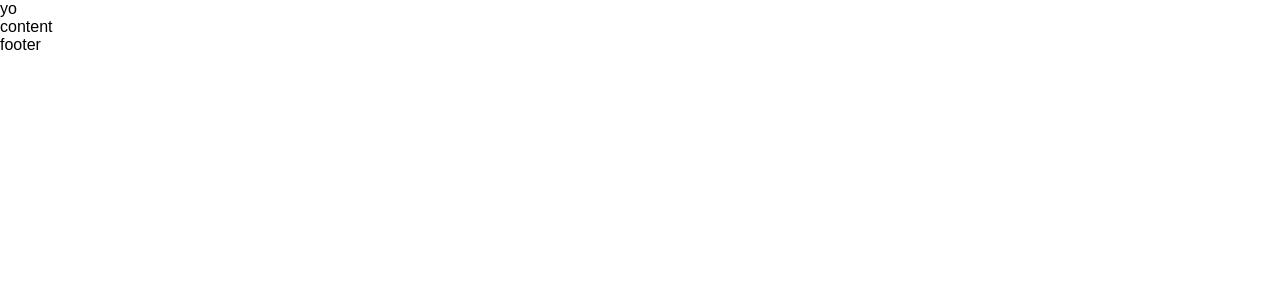
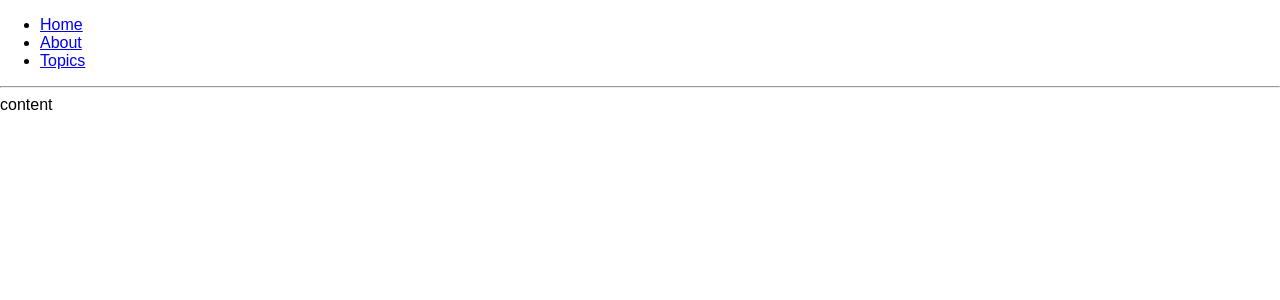
Before and after one commit to mattszabo/mattcodes, a React (Create React App) app: page / in a window 1280 px wide. Shown: the top 300 px of the page. Built offline with nearby package versions, Linux system fonts and the light colour scheme.

Commit message:
react-router-dom for routing - implemented documentation example

```diff
--- a/package.json
+++ b/package.json
@@ -5,6 +5,7 @@
   "dependencies": {
     "react": "^16.4.0",
     "react-dom": "^16.4.0",
+    "react-router-dom": "^4.2.2",
     "react-scripts": "1.1.4"
   },
   "scripts": {
--- a/src/App.css
+++ /dev/null
@@ -1,28 +0,0 @@
-.App {
-  text-align: center;
-}
-
-.App-logo {
-  animation: App-logo-spin infinite 20s linear;
-  height: 80px;
-}
-
-.App-header {
-  background-color: #222;
-  height: 150px;
-  padding: 20px;
-  color: white;
-}
-
-.App-title {
-  font-size: 1.5em;
-}
-
-.App-intro {
-  font-size: large;
-}
-
-@keyframes App-logo-spin {
-  from { transform: rotate(0deg); }
-  to { transform: rotate(360deg); }
-}
--- a/src/App.js
+++ b/src/App.js
@@ -1,6 +1,5 @@
 import React, { Component } from 'react'
 import { Layout } from './components/layout/Layout'
-import './App.css'
 
 class App extends Component {
   render() {
--- a/src/components/layout/Layout.jsx
+++ b/src/components/layout/Layout.jsx
@@ -1,14 +1,55 @@
 import React from 'react'
 import { Navbar, Content, Footer } from '../'
+import { BrowserRouter as Router, Route, Link } from 'react-router-dom'
 
 export class Layout extends React.Component {
   render() {
+    const About = () => (
+      <div>
+        <h2>About</h2>
+      </div>
+    )
+
+    const Topic = ({ match }) => (
+      <div>
+        <h3>{match.params.topicId}</h3>
+      </div>
+    )
+
+    const Topics = ({ match }) => (
+      <div>
+        <h2>Topics</h2>
+        <ul>
+          <li>
+            <Link to={`${match.url}/rendering`}>Rendering with React</Link>
+          </li>
+          <li>
+            <Link to={`${match.url}/components`}>Components</Link>
+          </li>
+          <li>
+            <Link to={`${match.url}/props-v-state`}>Props v. State</Link>
+          </li>
+        </ul>
+
+        <Route path={`${match.path}/:topicId`} component={Topic} />
+        <Route
+          exact
+          path={match.path}
+          render={() => <h3>Please select a topic.</h3>}
+        />
+      </div>
+    )
     return (
-      <div>
-        <Navbar />
-        <Content />
-        <Footer />
-      </div>
+      <Router>
+        <div>
+          <Navbar />
+          <hr />
+
+          <Route exact path="/" component={Content} />
+          <Route path="/about" component={About} />
+          <Route path="/topics" component={Topics} />
+        </div>
+      </Router>
     )
   }
 }
--- a/src/components/nav/Navbar.jsx
+++ b/src/components/nav/Navbar.jsx
@@ -1,7 +1,20 @@
 import React from 'react'
+import { Link } from 'react-router-dom'
 
 export class Navbar extends React.Component {
   render() {
-    return <nav>yo</nav>
+    return (
+      <ul>
+        <li>
+          <Link to="/">Home</Link>
+        </li>
+        <li>
+          <Link to="/about">About</Link>
+        </li>
+        <li>
+          <Link to="/topics">Topics</Link>
+        </li>
+      </ul>
+    )
   }
 }
```
Also changed, not shown: 1 other file (tests, documents, lock files or other folders).
